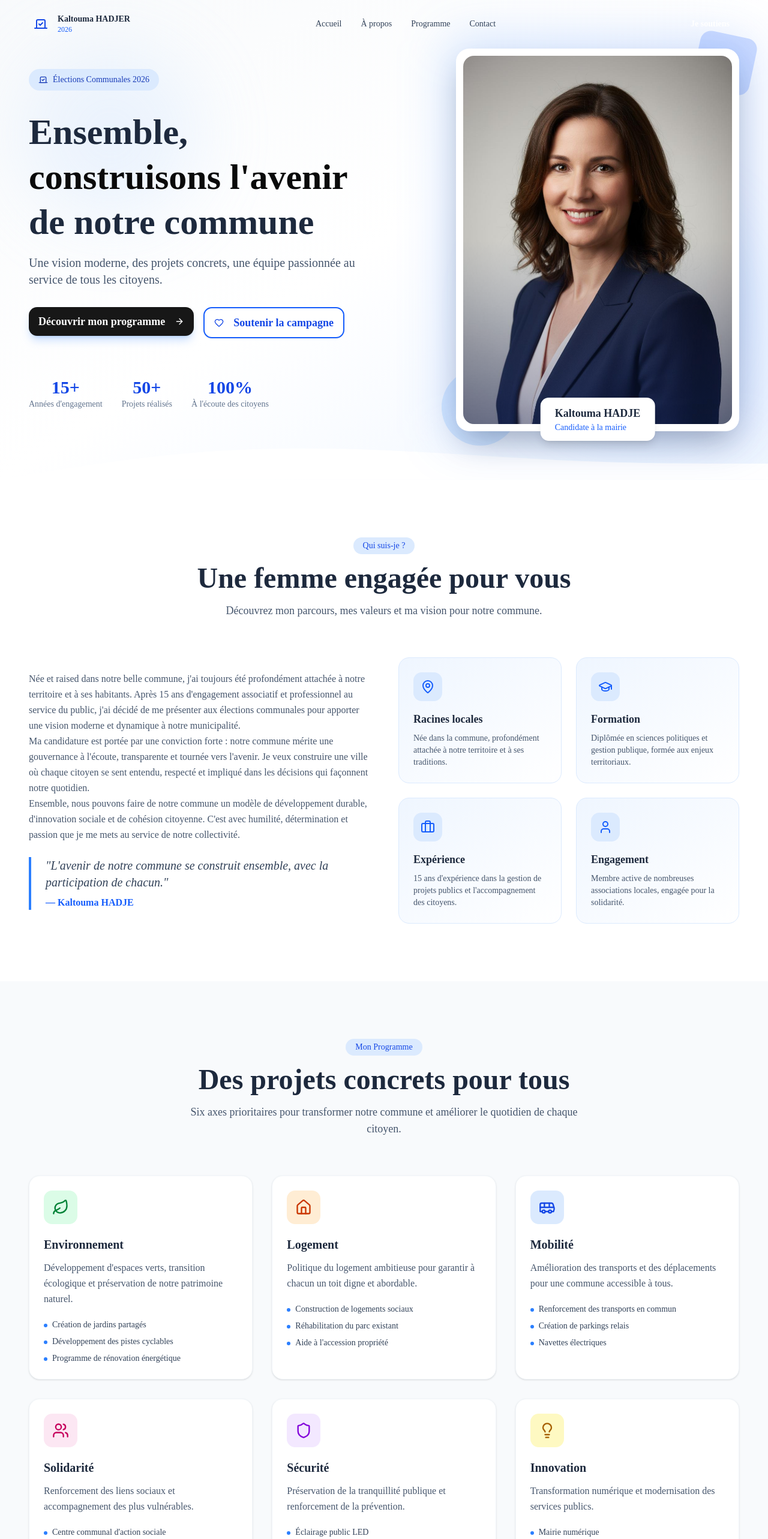
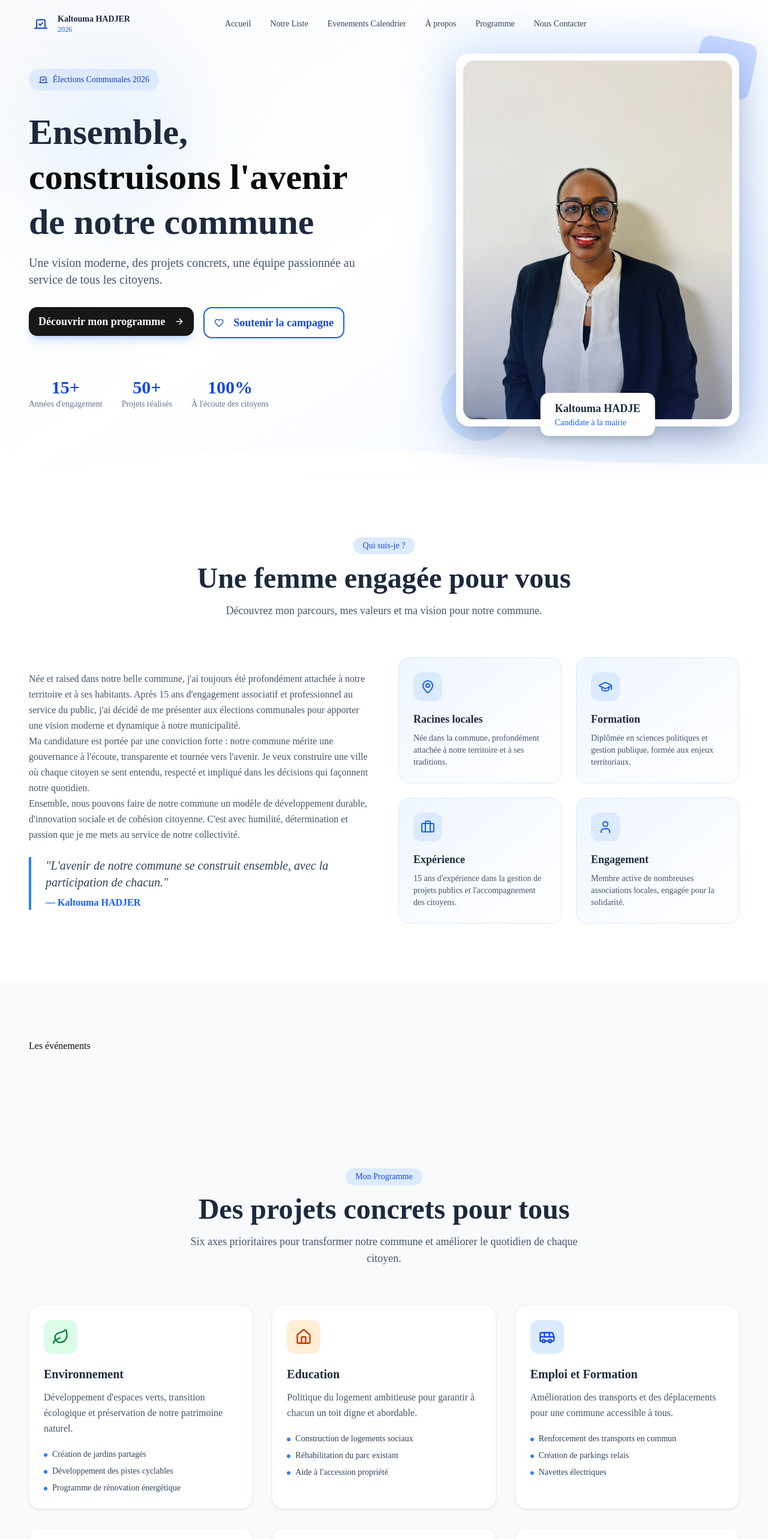
Before and after one commit to ngtamian/hadjer_election, a Next.js app: page / in a window 1280 px wide. Shown: the top 2566 px of the page at 60% size. Built offline with nearby package versions, Linux system fonts and the light colour scheme.

Commit message:
premiere commit

```diff
--- a/app/page.tsx
+++ b/app/page.tsx
@@ -1,11 +1,15 @@
 import { Toaster } from "@/components/ui/sonner";
 import { About } from "@/sections/About";
 import { Contact } from "@/sections/Contact";
-import { Footer } from "@/sections/Footer";
+
 import { Hero } from "@/sections/Hero";
 import { Navigation } from "@/sections/Navigation";
 import { Program } from "@/sections/Program";
+import { Event} from "@/sections/Event";
+
+
 import Image from "next/image";
+import { Footer } from "@/sections/Footer";
 
 export default function Home() {
   return (
@@ -15,6 +19,7 @@ export default function Home() {
       <main>
         <Hero />
         <About />
+        <Event/>
         <Program />
         <Contact />
       </main>
--- a/sections/About.tsx
+++ b/sections/About.tsx
@@ -38,7 +38,7 @@ export function About() {
               <p className="text-xl italic text-slate-700 font-medium">
                 "L'avenir de notre commune se construit ensemble, avec la participation de chacun."
               </p>
-              <p className="mt-2 text-blue-600 font-semibold">— Kaltouma HADJE</p>
+              <p className="mt-2 text-blue-600 font-semibold">— Kaltouma HADJER</p>
             </div>
           </div>
 
--- /dev/null
+++ b/sections/Event.tsx
@@ -0,0 +1,14 @@
+"use client"
+
+
+export function Event() {
+  return (
+    <section id="event" className="py-24 bg-slate-50">
+      <div className="max-w-7xl mx-auto px-4 sm:px-6 lg:px-8 xl:px-12">
+        <p>
+          Les événements
+        </p>
+      </div>
+    </section>
+  );
+}
--- a/sections/Footer.tsx
+++ b/sections/Footer.tsx
@@ -5,13 +5,14 @@ import { FaFacebook, FaInstagram, FaXTwitter } from 'react-icons/fa6';
 const footerLinks = {
   navigation: [
     { href: '#accueil', label: 'Accueil' },
+    { href: '#event', label: 'Evenements Calendrier' },
     { href: '#apropos', label: 'À propos' },
     { href: '#programme', label: 'Programme' },
     { href: '#contact', label: 'Contact' },
   ],
   programme: [
     { href: '#', label: 'Environnement' },
-    { href: '#', label: 'Logement' },
+    { href: '#', label: 'Education' },
     { href: '#', label: 'Mobilité' },
     { href: '#', label: 'Solidarité' },
   ],
--- a/sections/Navigation.tsx
+++ b/sections/Navigation.tsx
@@ -5,9 +5,11 @@ import { Menu, X, Vote } from 'lucide-react';
 
 const navLinks = [
   { href: '#accueil', label: 'Accueil' },
+  { href: '#liste', label: 'Notre Liste' },
+  { href: '#event', label: 'Evenements Calendrier' },
   { href: '#apropos', label: 'À propos' },
   { href: '#programme', label: 'Programme' },
-  { href: '#contact', label: 'Contact' },
+  { href: '#contact', label: 'Nous Contacter' },
 ];
 
 export function Navigation() {
--- a/sections/Program.tsx
+++ b/sections/Program.tsx
@@ -11,21 +11,21 @@ const proposals = [
   },
   {
     icon: Home,
-    title: 'Logement',
+    title: 'Education',
     description: 'Politique du logement ambitieuse pour garantir à chacun un toit digne et abordable.',
     color: 'bg-orange-100 text-orange-700',
     items: ['Construction de logements sociaux', 'Réhabilitation du parc existant', 'Aide à l\'accession propriété']
   },
   {
     icon: Bus,
-    title: 'Mobilité',
+    title: 'Emploi et Formation',
     description: 'Amélioration des transports et des déplacements pour une commune accessible à tous.',
     color: 'bg-blue-100 text-blue-700',
     items: ['Renforcement des transports en commun', 'Création de parkings relais', 'Navettes électriques']
   },
   {
     icon: Users,
-    title: 'Solidarité',
+    title: 'Action Social et Solidaire',
     description: 'Renforcement des liens sociaux et accompagnement des plus vulnérables.',
     color: 'bg-pink-100 text-pink-700',
     items: ['Centre communal d\'action sociale', 'Accompagnement des seniors', 'Aide aux familles']
```
Also changed, not shown: public/candidate.jpg, public/candidate1.jpg (added).
